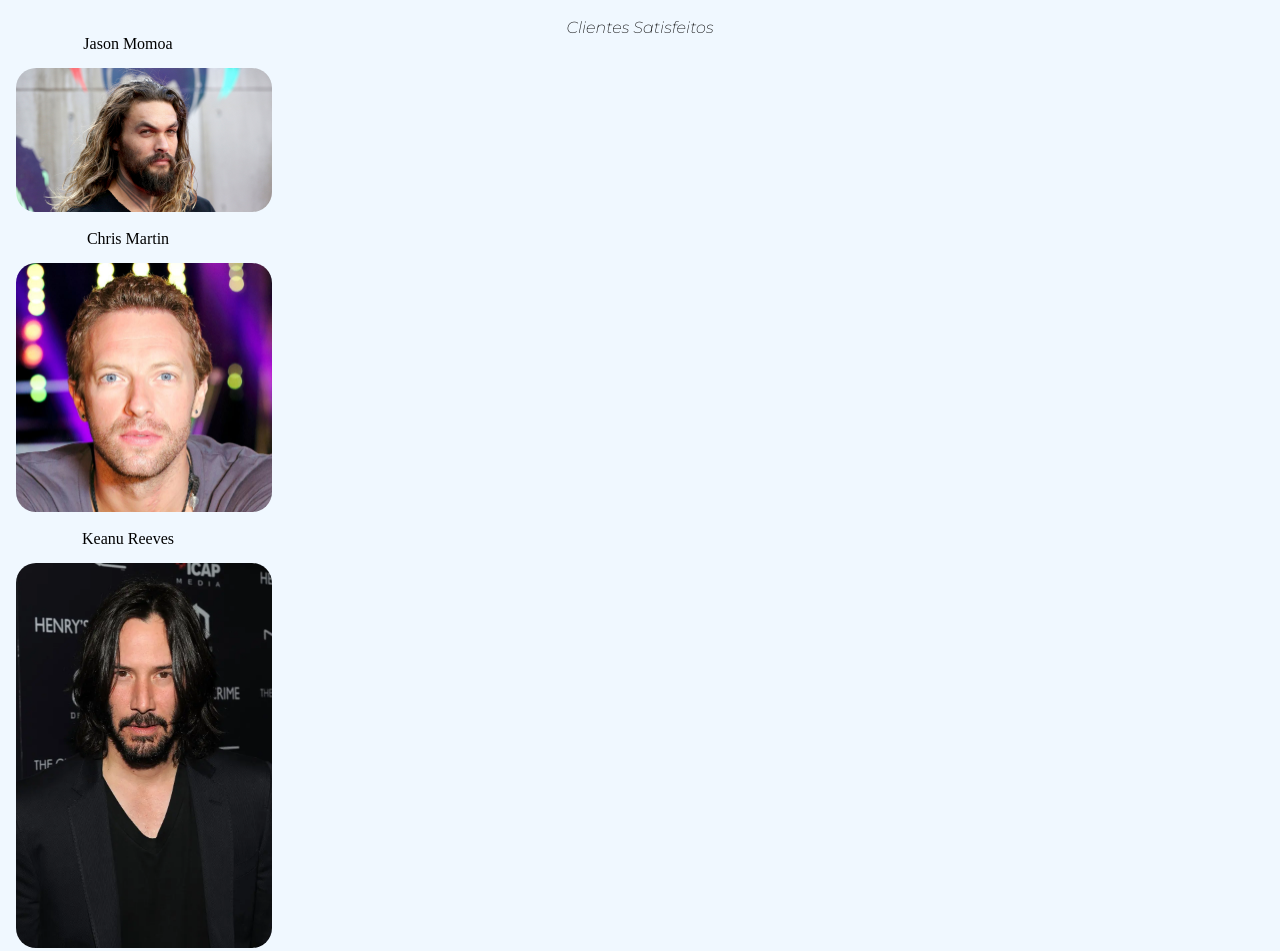
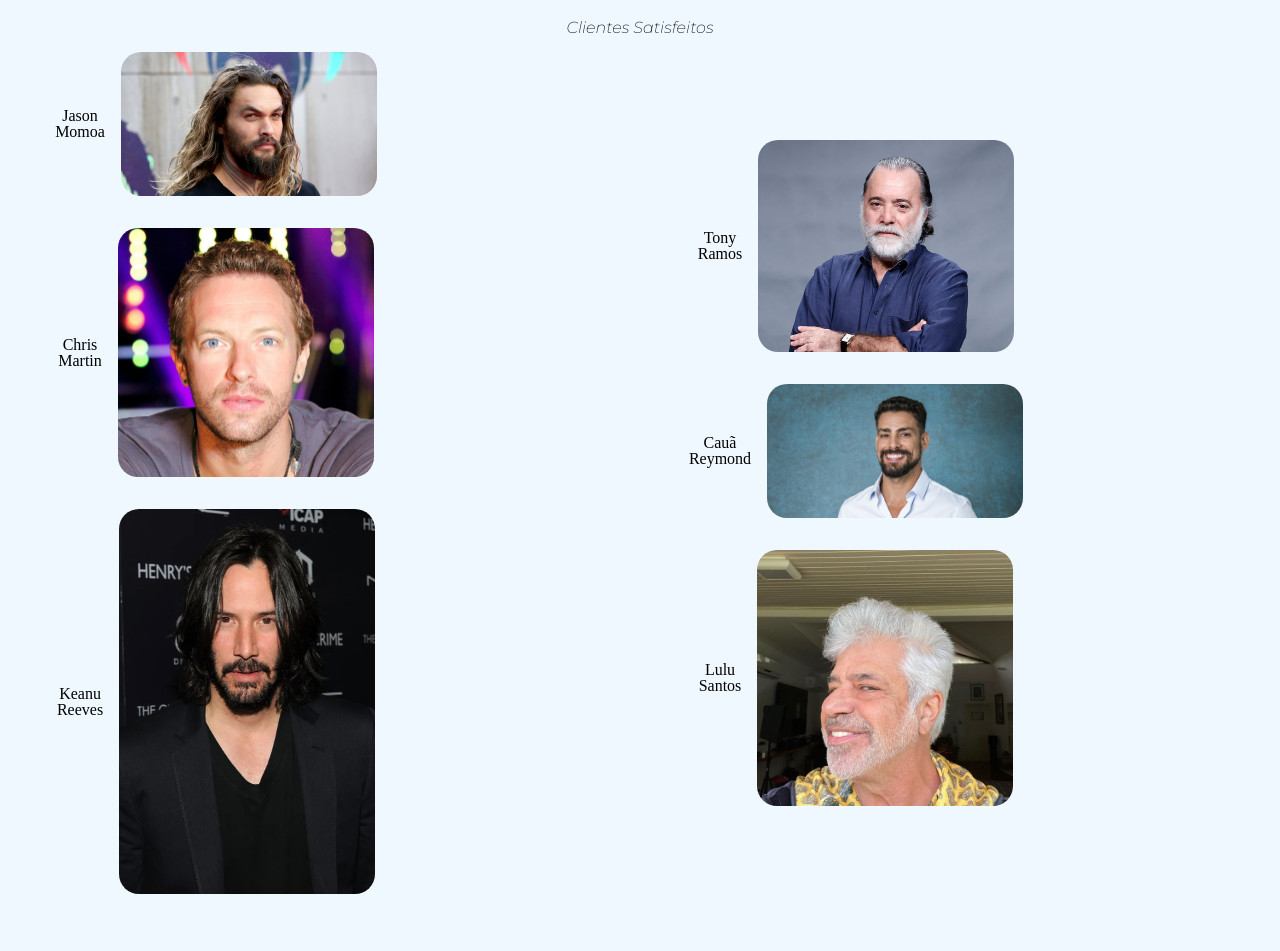
Before and after one commit to AliceBGott/Site-BarbeariaAlura, a plain HTML site: page texto-base/html/index.html in a window 1280 px wide. Shown: the part 1035-1986 px from the top of the page. After the commit the page ends 1945 px from the top, so only its background shows below. Drawn offline with Linux system fonts and the light colour scheme.

Commit message:
feat: lista de clientes satisfeitos em duas colunas

```diff
--- a/texto-base/html/index.html
+++ b/texto-base/html/index.html
@@ -44,7 +44,8 @@
           <img src="/texto-base/imagens/beneficios.jpg" class="imagembeneficios">
       </div>
         <h3 class="titulo-centralizado">Clientes Satisfeitos</h3>
-          <ul class="wrapper">
+        <div class="wrapper">
+          <ul>
             <li class="imagem">
                 <p>Jason Momoa</p>
                 <img src="/texto-base/imagens/jasonMomoa.jpg">
@@ -57,6 +58,8 @@
                 <p>Keanu Reeves</p>
                 <img id="foto" src="/texto-base/imagens/keanuReeves.jpg" alt="Imagem do ator Keanu Reeves">
             </li>
+          </ul>
+          <ul>
             <li class="imagem">
                 <p>Tony Ramos</p>
                 <img src="/texto-base/imagens/tonyramos.jpg" alt="Imagem do ator Tony Ramos">
@@ -69,7 +72,8 @@
               <p>Lulu Santos</p>
               <img src="/texto-base/imagens/lulusantos.jpg" alt="Imagem do músico Lulu Santos">
             </li>
-          </ol>
+          </ul>
+        </div>
 
       <div>
 
--- a/texto-base/styles/style-home.css
+++ b/texto-base/styles/style-home.css
@@ -77,22 +77,24 @@ ul {
 }*/
 
 .wrapper{
-    display:grid;
+    display:flex;
     align-items: center;
+    justify-content: space-around;
+
 
 }
 
 .imagem{
-    /*display:flex;
-    justify-content: space-between;
-    */
+    display:flex;
+    justify-content: center;
+    align-items: center;
+
 
 
 
 }
 
 .imagem img {
-
     max-width: 100%; /* Garante que as imagens não ultrapassem a largura da div pai */
     height: auto; /* Mantém a proporção da imagem */
     border: 500px;
```
